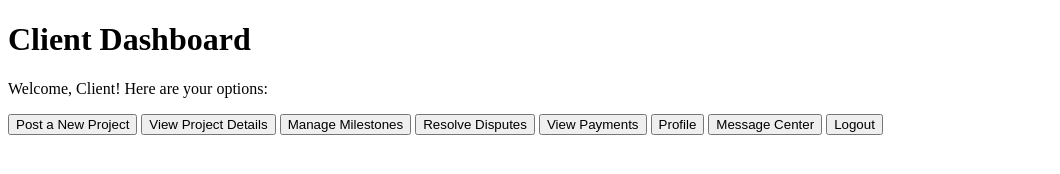
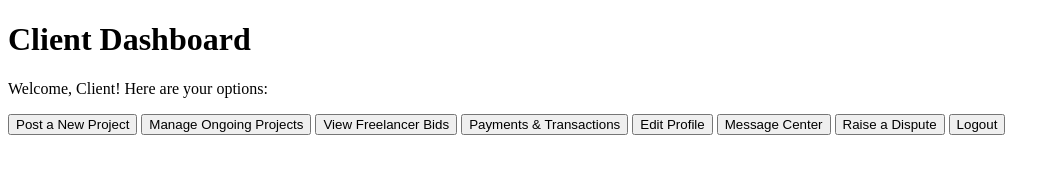
Before and after one commit to him001133/nipunation, a plain HTML site: page dashboard_client.html in a window 1280 px wide. Shown: the whole page, without its empty margins (0-1060 px from the left). Drawn offline with Linux system fonts and the light colour scheme.

Commit message:
Update dashboard_client.html

```diff
--- a/dashboard_client.html
+++ b/dashboard_client.html
@@ -10,12 +10,12 @@
     <p>Welcome, Client! Here are your options:</p>
 
     <button onclick="location.href='post_project.html'">Post a New Project</button>
-    <button onclick="location.href='project_details.html'">View Project Details</button>
-    <button onclick="location.href='milestone_creation.html'">Manage Milestones</button>
-    <button onclick="location.href='dispute_resolution.html'">Resolve Disputes</button>
-    <button onclick="location.href='payment.html'">View Payments</button>
-    <button onclick="location.href='client-profile.html'">Profile</button>
+    <button onclick="location.href='manage_projects.html'">Manage Ongoing Projects</button>
+    <button onclick="location.href='view_bids.html'">View Freelancer Bids</button>
+    <button onclick="location.href='client_payments.html'">Payments & Transactions</button>
+    <button onclick="location.href='profile.html'">Edit Profile</button>
     <button onclick="location.href='message_center.html'">Message Center</button>
+    <button onclick="location.href='client-dispute.html'">Raise a Dispute</button> <!-- NEW BUTTON -->
     <button onclick="logout()">Logout</button>
 
     <script>
```
